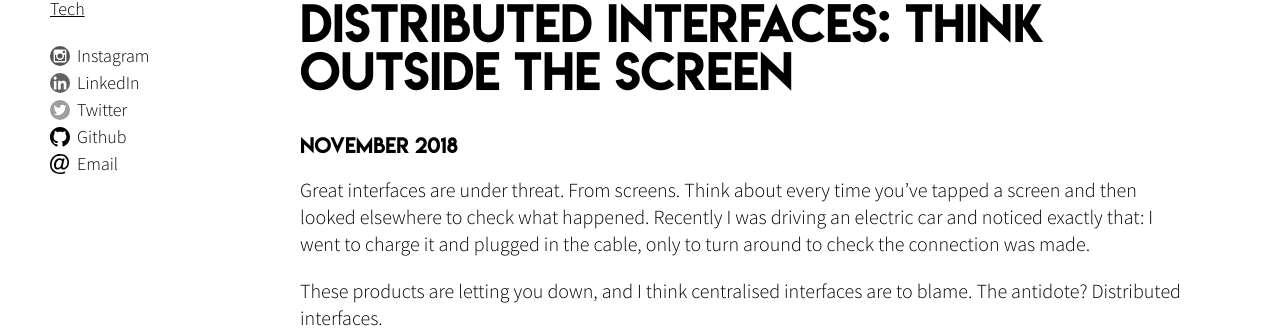
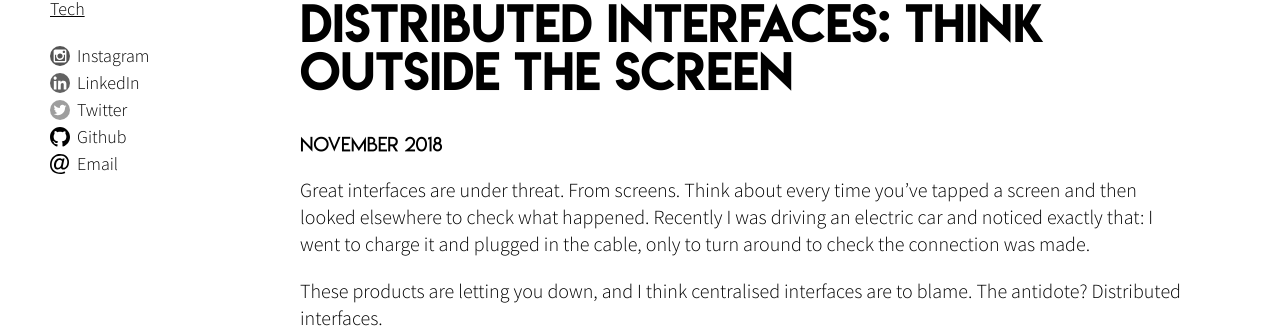
Before and after one commit to gcsalzburg/gcsalzburg.github.io, a Jekyll site: the page built from _posts/2018-11-30-Interfaces.md, in a window 1280 px wide. Shown: the part 248-576 px from the top of the page. Built offline with Jekyll 4.4.1, drawn with Linux system fonts in a browser that asks for light colours.

Commit message:
Reduce font weight of article date

```diff
--- a/_sass/_articles.scss
+++ b/_sass/_articles.scss
@@ -10,6 +10,10 @@ main.text_column{
 main.article{
    h1{
       margin-bottom:0.755em;
+   }
+
+   h4{
+      font-weight: 300;
    }
 
    time{
```
